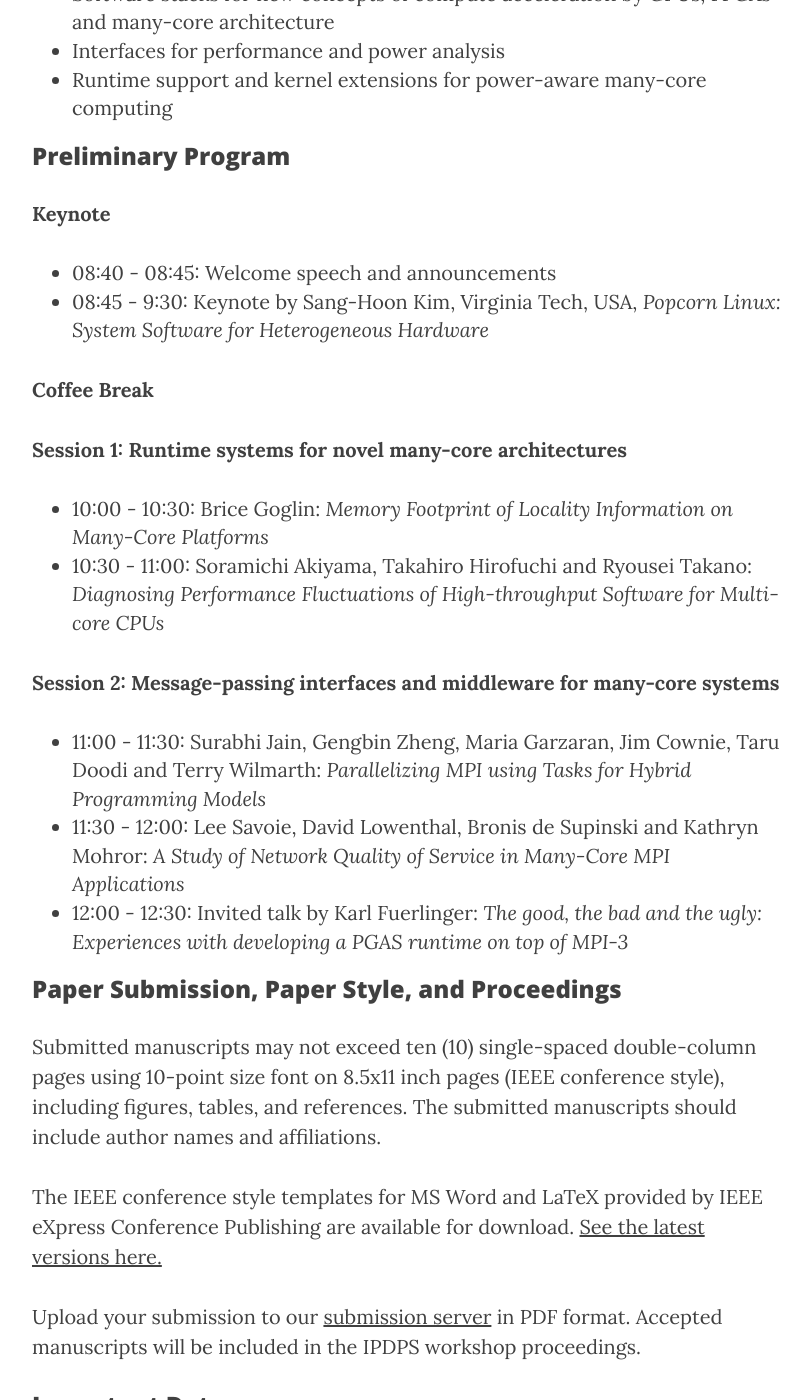
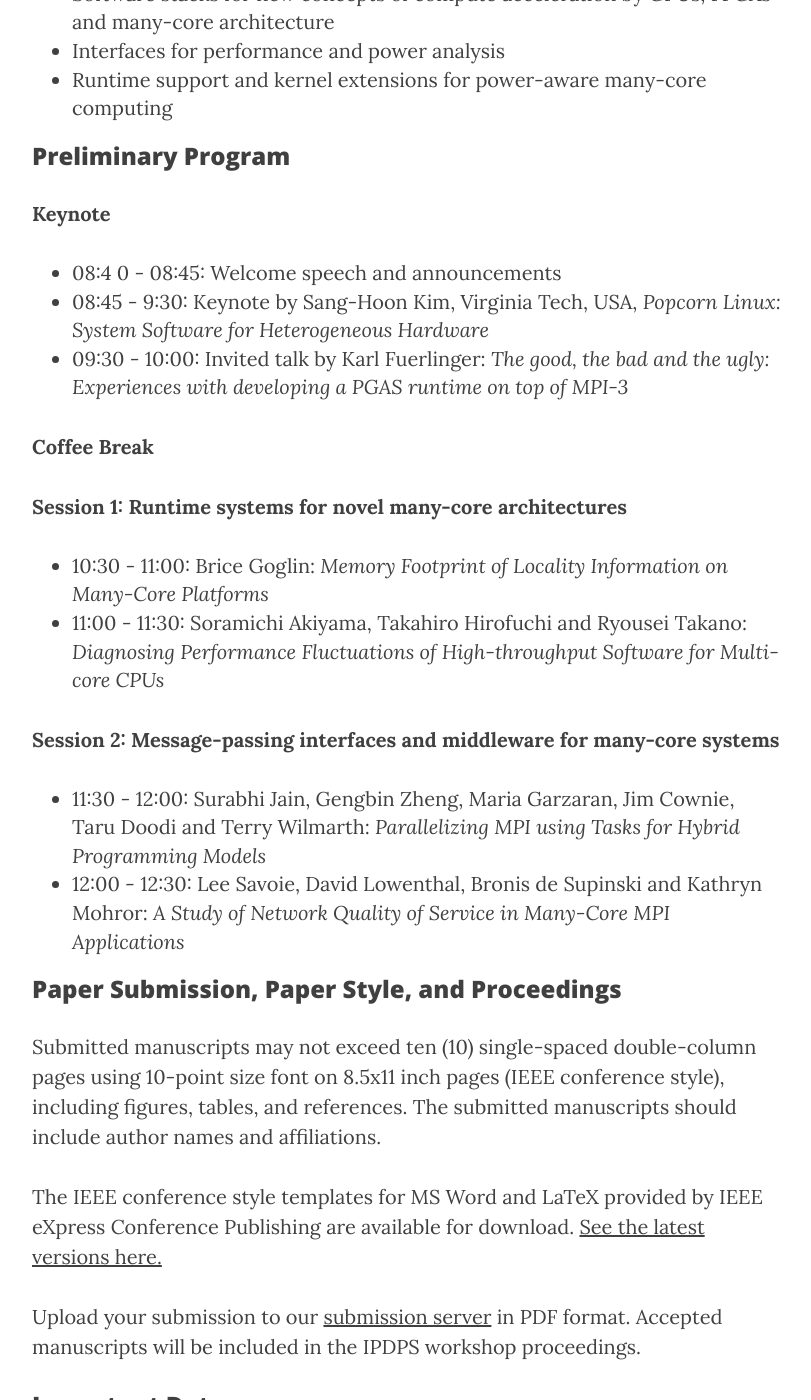
Before and after one commit to WROME/wrome.github.io, a Jekyll site: the page built from vancouver2018.md, in a window 1280 px wide and 1400 px high, scrolled down 2325 px. Shown: the whole window, without its empty margins (233-1044 px from the left). Built offline with Jekyll 4.4.1, drawn with Linux system fonts in a browser that asks for light colours; nearby versions of some CDN libraries.

Commit message:
reschedule Karl's talk

```diff
--- a/vancouver2018.md
+++ b/vancouver2018.md
@@ -43,21 +43,21 @@ Authors from all related disciplines are invited to submit unpublished papers re
 
 **Keynote**
 
-* 08:40 - 08:45: Welcome speech and announcements
+* 08:4	0 - 08:45: Welcome speech and announcements
 * 08:45 - 9:30: Keynote by Sang-Hoon Kim, Virginia Tech, USA, *Popcorn Linux: System Software for Heterogeneous Hardware*
+* 09:30 - 10:00: Invited talk by Karl Fuerlinger: *The good, the bad and the ugly: Experiences with developing a PGAS runtime on top of MPI-3*
 
 **Coffee Break**
 
 **Session 1: Runtime systems for novel many-core architectures**
 
-* 10:00 - 10:30: Brice Goglin: *Memory Footprint of Locality Information on Many-Core Platforms*
-* 10:30 - 11:00: Soramichi Akiyama, Takahiro Hirofuchi and Ryousei Takano: *Diagnosing Performance Fluctuations of High-throughput Software for Multi-core CPUs*
+* 10:30 - 11:00: Brice Goglin: *Memory Footprint of Locality Information on Many-Core Platforms*
+* 11:00 - 11:30: Soramichi Akiyama, Takahiro Hirofuchi and Ryousei Takano: *Diagnosing Performance Fluctuations of High-throughput Software for Multi-core CPUs*
 
 **Session 2: Message-passing interfaces and middleware for many-core systems**
 
-* 11:00 - 11:30: Surabhi Jain, Gengbin Zheng, Maria Garzaran, Jim Cownie, Taru Doodi and Terry Wilmarth: *Parallelizing MPI using Tasks for Hybrid Programming Models*
-* 11:30 - 12:00: Lee Savoie, David Lowenthal, Bronis de Supinski and Kathryn Mohror: *A Study of Network Quality of Service in Many-Core MPI Applications*
-* 12:00 - 12:30: Invited talk by Karl Fuerlinger: *The good, the bad and the ugly: Experiences with developing a PGAS runtime on top of MPI-3*
+* 11:30 - 12:00: Surabhi Jain, Gengbin Zheng, Maria Garzaran, Jim Cownie, Taru Doodi and Terry Wilmarth: *Parallelizing MPI using Tasks for Hybrid Programming Models*
+* 12:00 - 12:30: Lee Savoie, David Lowenthal, Bronis de Supinski and Kathryn Mohror: *A Study of Network Quality of Service in Many-Core MPI Applications*
 
 ### Paper Submission, Paper Style, and Proceedings
 
```
